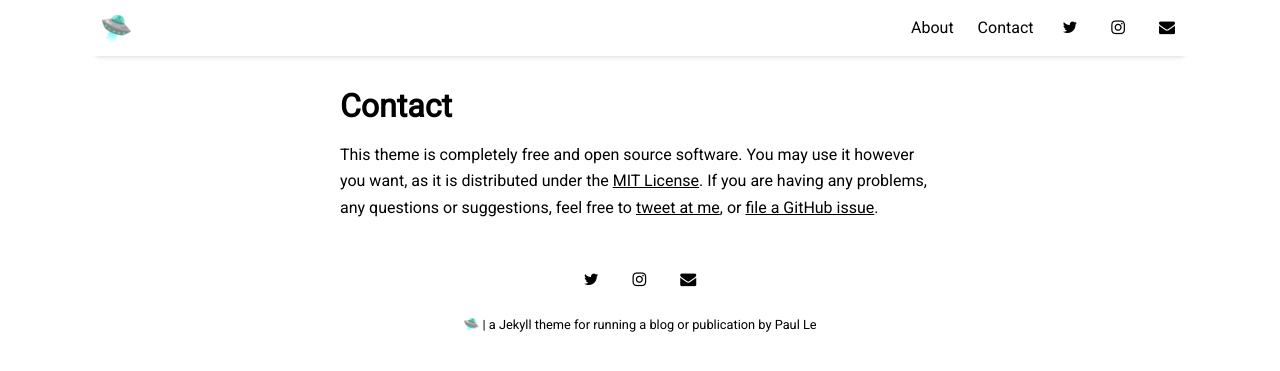
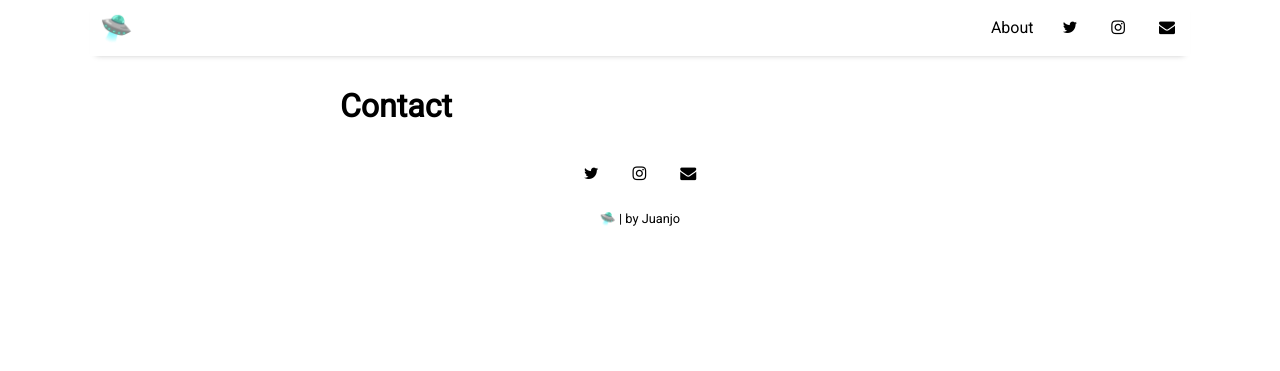
Before and after one commit to juanjo3ns/juanjo3ns.github.io, a Jekyll site: the page built from pages/contact.md, in a window 1280 px wide. Shown: the top 371 px of the page. Built offline with Jekyll 4.4.1, drawn with Linux system fonts in a browser that asks for light colours; nearby versions of some CDN libraries.

Commit message:
removed a few things

```diff
--- a/_config.yml
+++ b/_config.yml
@@ -15,8 +15,8 @@ sass:
 
 # Customise atom feed settings (this is where Jekyll-Feed gets configuration information)
 title:		           "🛸"
-description:	       "a Jekyll theme for running a blog or publication"
-author:              "Paul Le"
+description:	       " "
+author:              "Juanjo"
 
 # RSS 2.0 can be used instead of Atom by uncommenting following two lines
 #feed:
--- a/_data/settings.yml
+++ b/_data/settings.yml
@@ -8,7 +8,6 @@ google-ID: ''
 
 menu:
 - {name: 'About', folder: 'pages', file: 'about.html'}
-- {name: 'Contact', folder: 'pages', file: 'contact.html'}
 
 # Available social icons are powered by Font Awesome, so you can use any icon that they offer
 social:
--- a/pages/contact.md
+++ b/pages/contact.md
@@ -2,5 +2,3 @@
 layout: misc
 title: Contact
 ---
-
-This theme is completely free and open source software. You may use it however you want, as it is distributed under the [MIT License](http://choosealicense.com/licenses/mit/). If you are having any problems, any questions or suggestions, feel free to [tweet at me](https://twitter.com/intent/tweet?text=My%question%about%Millennial%is:%&amp;via=paululele), or [file a GitHub issue](https://github.com/lenpaul/Millennial/issues/new).
```
Also changed, not shown: pages/about.md (+1 -1 lines).
